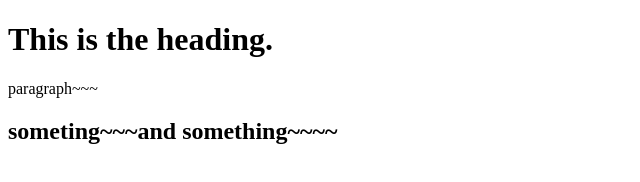
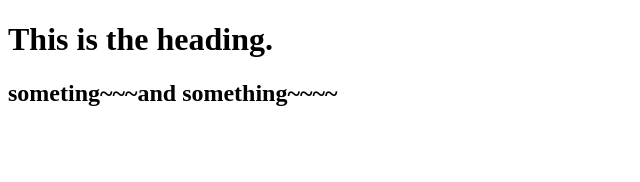
Before and after one commit to lane-bmc/iat339-demo-repository, a plain HTML site: page index.html in a window 1280 px wide. Shown: the whole page, without its empty margins (0-640 px from the left). Drawn offline with Linux system fonts and the light colour scheme.

Commit message:
remove p

```diff
--- a/index.html
+++ b/index.html
@@ -6,7 +6,7 @@
 	</head>
 	<body>
 		<h1>This is the heading.</h1>
-		<p>paragraph~~~</p>
+
 		<h2>someting~~~and something~~~~</h2>
 	</body>
 </html>
```
